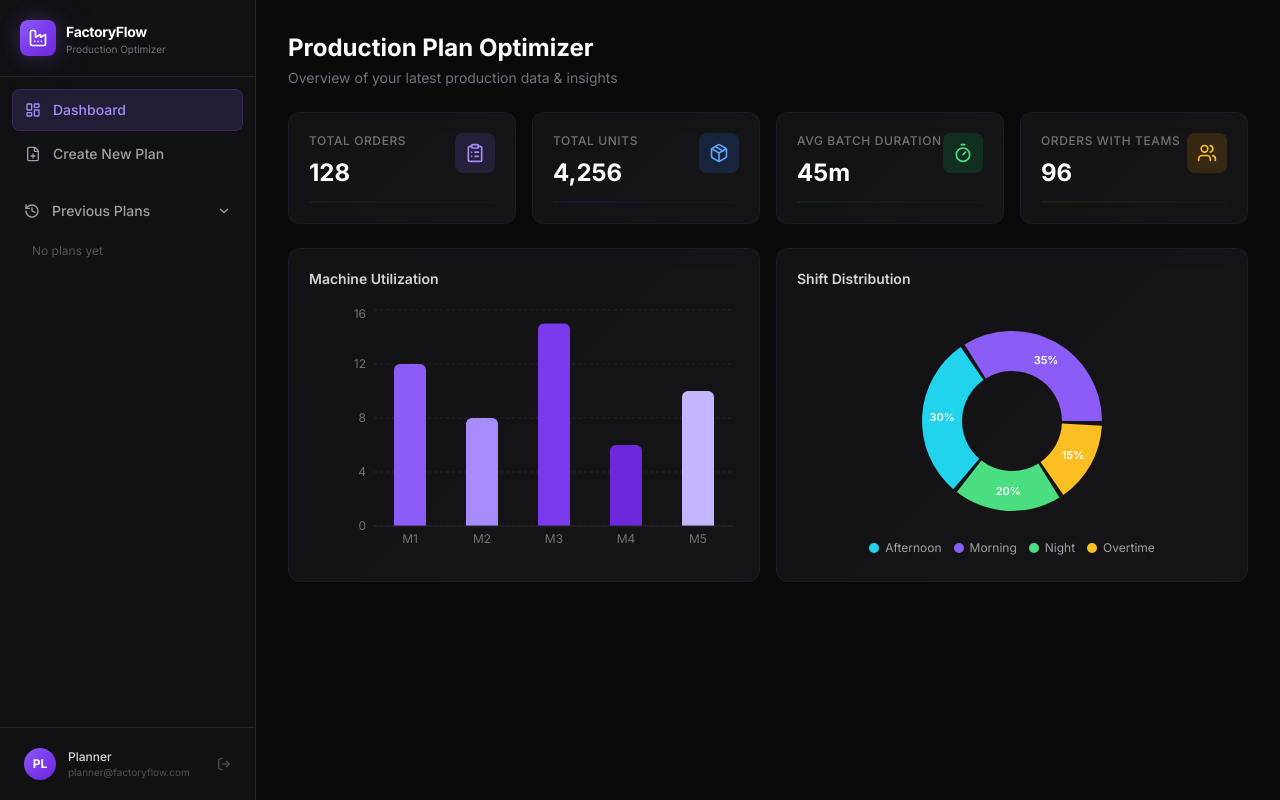
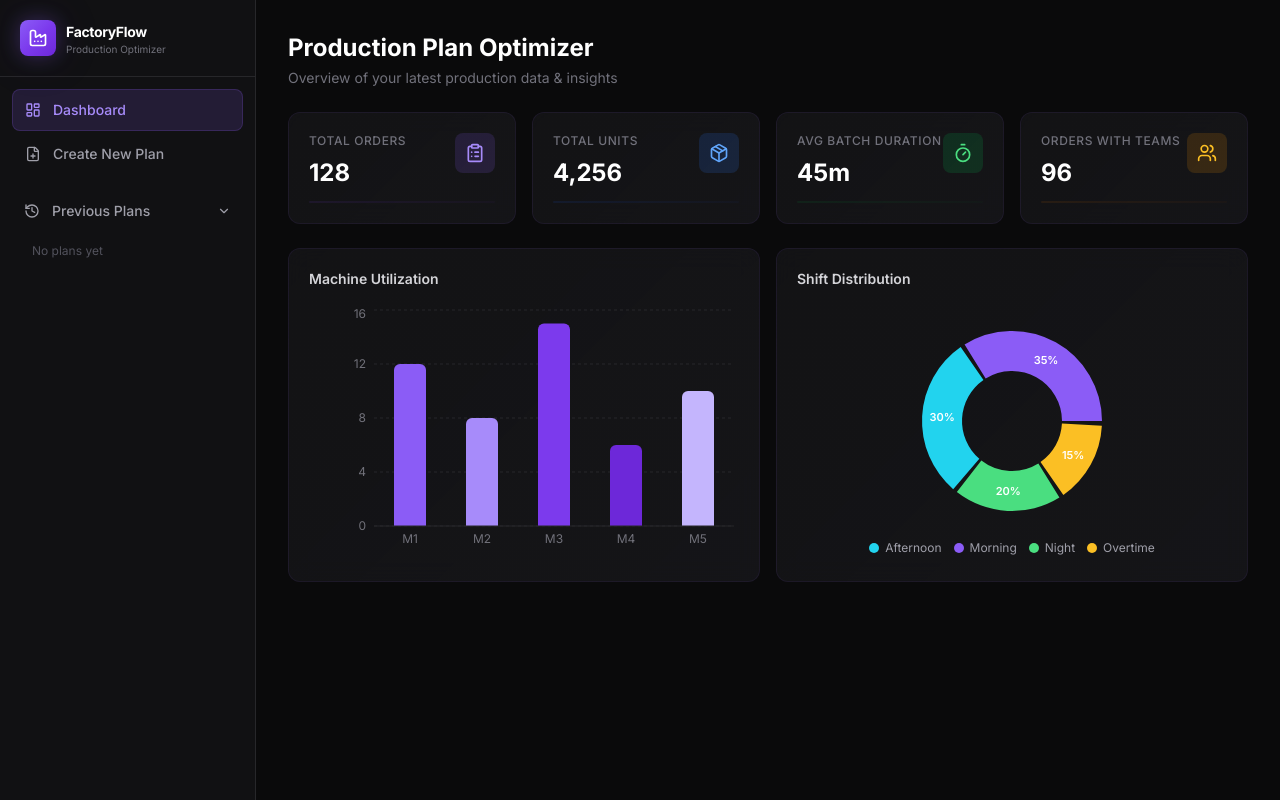
Before and after one commit to mohamed-arsath-001/Factoryoptimize, a React (Vite) app: page / in a window 1280 px wide. Built offline with nearby package versions, Linux system fonts and the light colour scheme.

Commit message:
third commit

```diff
--- a/src/components/layout/Sidebar.jsx
+++ b/src/components/layout/Sidebar.jsx
@@ -9,12 +9,13 @@ import {
     FileText,
     Factory,
     LogOut,
+    Trash2,
 } from 'lucide-react';
 import { usePlans } from '../../context/PlansContext';
 import { groupPlansByMonth, formatDate } from '../../utils/helpers';
 
 export default function Sidebar() {
-    const { plans } = usePlans();
+    const { plans, removePlan } = usePlans();
     const [historyOpen, setHistoryOpen] = useState(true);
     const location = useLocation();
     const grouped = groupPlansByMonth(plans);
@@ -87,11 +88,11 @@ export default function Sidebar() {
                                             {month}
                                         </p>
                                         {monthPlans.map((plan) => (
+                                            <div key={plan.id} className="group relative">
                                                 <NavLink
-                                                key={plan.id}
                                                     to={`/plans/${plan.id}`}
                                                     className={({ isActive }) =>
-                                                    `flex items-center gap-2 px-3 py-1.5 rounded-md text-xs sidebar-transition ${isActive
+                                                        `flex items-center gap-2 px-3 py-1.5 rounded-md text-xs sidebar-transition pr-8 ${isActive
                                                             ? 'bg-purple-500/10 text-purple-400'
                                                             : 'text-zinc-500 hover:text-zinc-300 hover:bg-dark-hover'
                                                         }`
@@ -100,6 +101,20 @@ export default function Sidebar() {
                                                     <FileText className="w-3 h-3 shrink-0" />
                                                     <span className="truncate">{plan.name || formatDate(plan.uploadDate)}</span>
                                                 </NavLink>
+                                                <button
+                                                    onClick={(e) => {
+                                                        e.preventDefault();
+                                                        e.stopPropagation();
+                                                        if (window.confirm('Are you sure you want to delete this plan?')) {
+                                                            removePlan(plan.id);
+                                                        }
+                                                    }}
+                                                    className="absolute right-1 top-1/2 -translate-y-1/2 p-1.5 rounded-md text-zinc-500 hover:text-red-400 hover:bg-dark-hover opacity-0 group-hover:opacity-100 transition-all"
+                                                    title="Delete Plan"
+                                                >
+                                                    <Trash2 className="w-3 h-3" />
+                                                </button>
+                                            </div>
                                         ))}
                                     </div>
                                 ))
@@ -109,19 +124,7 @@ export default function Sidebar() {
                 </div>
             </nav>
 
-            {/* User Section */}
-            <div className="px-3 py-3 border-t border-dark-border">
-                <div className="flex items-center gap-3 px-3 py-2">
-                    <div className="w-8 h-8 rounded-full gradient-purple flex items-center justify-center text-xs font-bold text-white">
-                        PL
-                    </div>
-                    <div className="flex-1 min-w-0">
-                        <p className="text-xs font-medium text-zinc-300 truncate">Planner</p>
-                        <p className="text-[10px] text-zinc-600 truncate">planner@factoryflow.com</p>
-                    </div>
-                    <LogOut className="w-3.5 h-3.5 text-zinc-600 hover:text-zinc-400 cursor-pointer transition-colors" />
-                </div>
-            </div>
+
         </aside>
     );
 }
```
Lines whose indentation alone changed are shown as unchanged.
